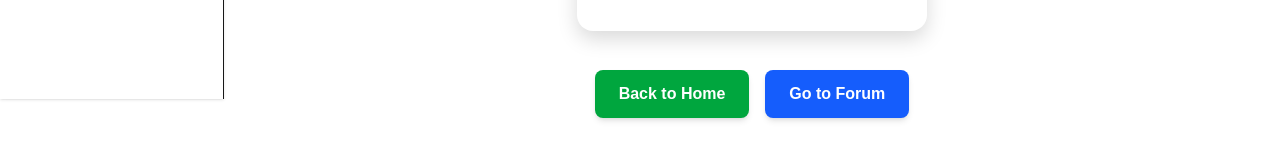
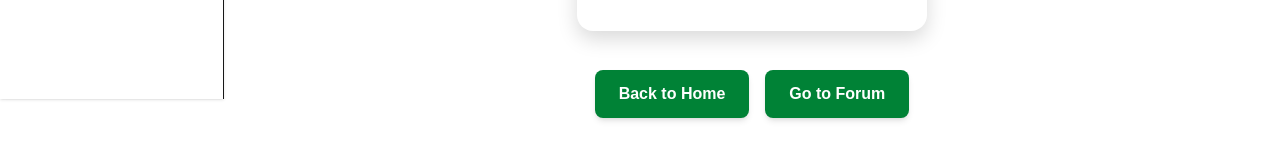
Before and after one commit to CharlotteLee2/MatchARoom, a Next.js app: page /swipe in a window 1280 px wide. Shown: the part 701-860 px from the top of the page. Built offline with nearby package versions, Linux system fonts and the light colour scheme.

Commit message:
darker green

```diff
--- a/app/swipe/page.tsx
+++ b/app/swipe/page.tsx
@@ -103,13 +103,13 @@ export default function SwipePage() {
         <div className="flex gap-4 mt-6 justify-center">
           <Link
             href="/"
-            className="px-6 py-3 bg-green-600 text-white font-semibold rounded-lg hover:bg-green-700 transition-colors duration-200 shadow-md hover:shadow-lg"
+            className="px-6 py-3 bg-green-700 text-white font-semibold rounded-lg hover:bg-green-700 transition-colors duration-200 shadow-md hover:shadow-lg"
           >
             Back to Home
           </Link>
           <Link
             href="/forum"
-            className="px-6 py-3 bg-blue-600 text-white font-semibold rounded-lg hover:bg-blue-700 transition-colors duration-200 shadow-md hover:shadow-lg"
+            className="px-6 py-3 bg-green-700 text-white font-semibold rounded-lg hover:bg-blue-700 transition-colors duration-200 shadow-md hover:shadow-lg"
           >
             Go to Forum
           </Link>
```
